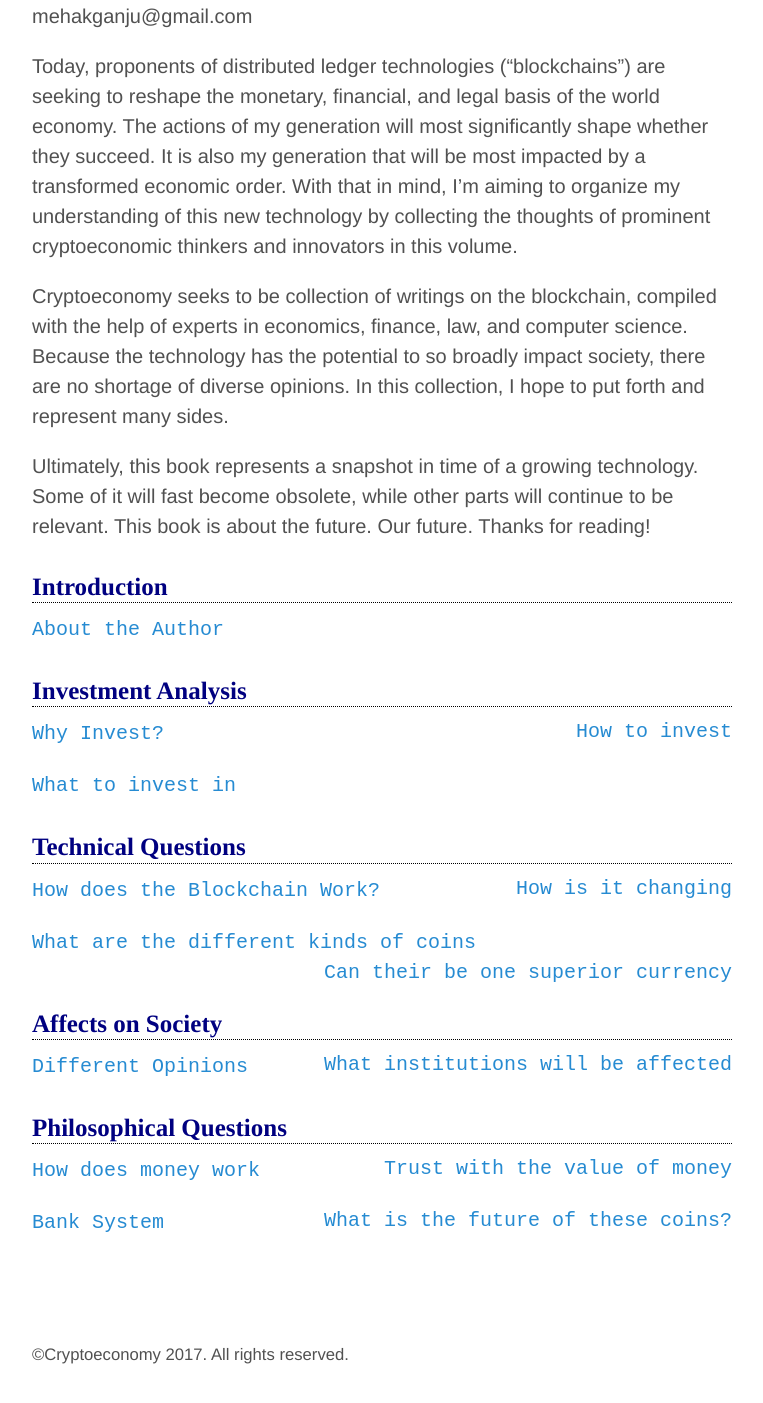
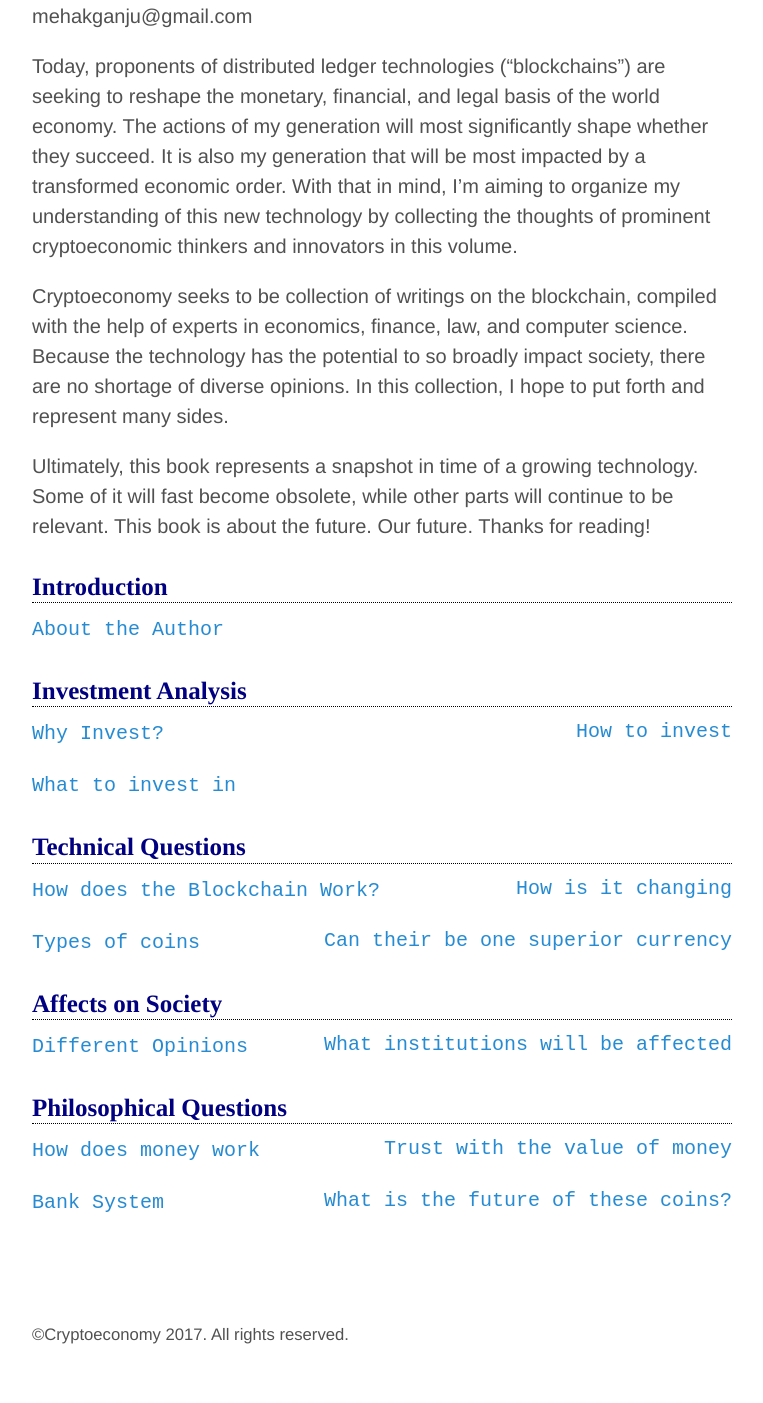
Before and after one commit to Cryptoeconomics/cryptoeconomics.github.io, a Jekyll site: the page built from index.html, in a window 1280 px wide, cut to the strip 501-1909 px from the top of the page. Shown: the top 1403 px of the strip, without its empty margins (258-1021 px from the left). Built offline with Jekyll 4.4.1, drawn with Linux system fonts in a browser that asks for light colours.

Commit message:
fixed column spacing

```diff
--- a/index.html
+++ b/index.html
@@ -46,7 +46,7 @@ title: Home
 		{
 	   		float: left;
 		}
-		a.section
+		a.section3
 		{
 			float: right;
 		}
@@ -64,19 +64,20 @@ title: Home
 
 <h3 style="font-family:Times;" id="mailing-list"><font color="Navy">Investment Analysis<hr class="section"> </font></h3>
 
-<p class="section"><a href="/" title="Home"> Why Invest? </a>  <a class="section" href="/" title="Home"> How to invest </a></p>
-<p class="section"><a href="/" title="Home"> What to invest in</a></p>
+<p><a href="/" title="Home"> Why Invest? </a>  <a class="section3" href="/" title="Home"> How to invest </a></p>
+<p><a href="/" title="Home"> What to invest in</a></p>
 
 <h3 style="font-family:Times;" id="mailing-list"><font color="Navy"> Technical Questions<hr class="section"></font></h3>
 
-<p><a href="/" title="Home">How does the Blockchain Work? </a> <a class="section" href="/" title="Home"> How is it changing </a></p>
-<p class="section1"><a href="/" title="Home">What are the different kinds of coins </a> <a class="section" href="/" title="Home">Can their be one superior currency</a></p>
+<p><a href="/" title="Home">How does the Blockchain Work? </a> <a class="section3" href="/" title="Home"> How is it changing </a></p>
+<p><a href="/" title="Home">Types of coins </a> <a class="section3" href="/" title="Home">Can their be one superior currency</a></p>
 
 <h3 style="font-family:Times;" id="mailing-list"><font color="Navy"> Affects on Society <hr class="section"></font></h3>
 
-<p><a href="/" title="Home">Different Opinions</a> <a class="section" href="/" title="Home">What institutions will be affected</a></p>
+<p><a href="/" title="Home">Different Opinions</a> <a class="section3" href="/" title="Home">What institutions will be affected</a></p>
 
 <h3 style="font-family:Times;" id="mailing-list"><font color="Navy">Philosophical Questions <hr class="section"> </font></h3>
 
-<p><a href="/" title="Home">How does money work </a> <a class="section" href="/" title="Home">Trust with the value of money</a></p>
-<p><a href="/" title="Home">Bank System </a> <a class="section" href="/" title="Home">What is the future of these coins?</a></p>
+<p><a href="/" title="Home">How does money work </a> <a class="section3" href="/" title="Home">Trust with the value of money</a></p>
+
+<p><a href="/" title="Home">Bank System </a> <a class="section3" href="/" title="Home">What is the future of these coins?</a></p>
```
